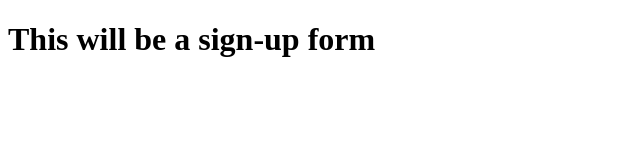
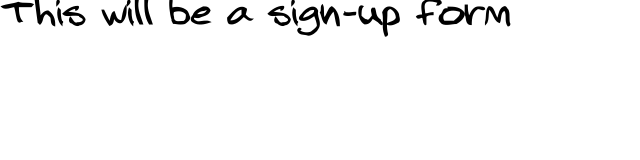
Before and after one commit to alexanderkalchev/sign-up-form, a plain HTML site: page index.html in a window 1280 px wide. Shown: the whole page, without its empty margins (0-640 px from the left). Drawn offline with Linux system fonts and the light colour scheme.

Commit message:
Add special font

```diff
--- a/index.html
+++ b/index.html
@@ -4,6 +4,7 @@
     <meta charset="UTF-8" />
     <meta name="viewport" content="width=device-width, initial-scale=1.0" />
     <title>Document</title>
+    <link rel="stylesheet" href="./style.css" />
   </head>
   <body>
     <h1>This will be a sign-up form</h1>
--- a/style.css
+++ b/style.css
@@ -1,5 +1,19 @@
+@font-face{
+    font-family: "2dumb";
+    src:
+        url("./fonts/2Dumb.woff2") format("woff2"),
+        url("./fonts/2Dumb.woff") format("woff");
+    font-weight: normal;
+    font-weight: normal;
+    font-display: swap;
+}
+
 *{
     margin:0;
     padding:0;
     box-sizing: border;
 }
+
+body{
+    font-family: "2dumb", system-ui;
+}
```
Also changed, not shown: fonts/2Dumb.woff (added), fonts/2Dumb.woff2 (added).
